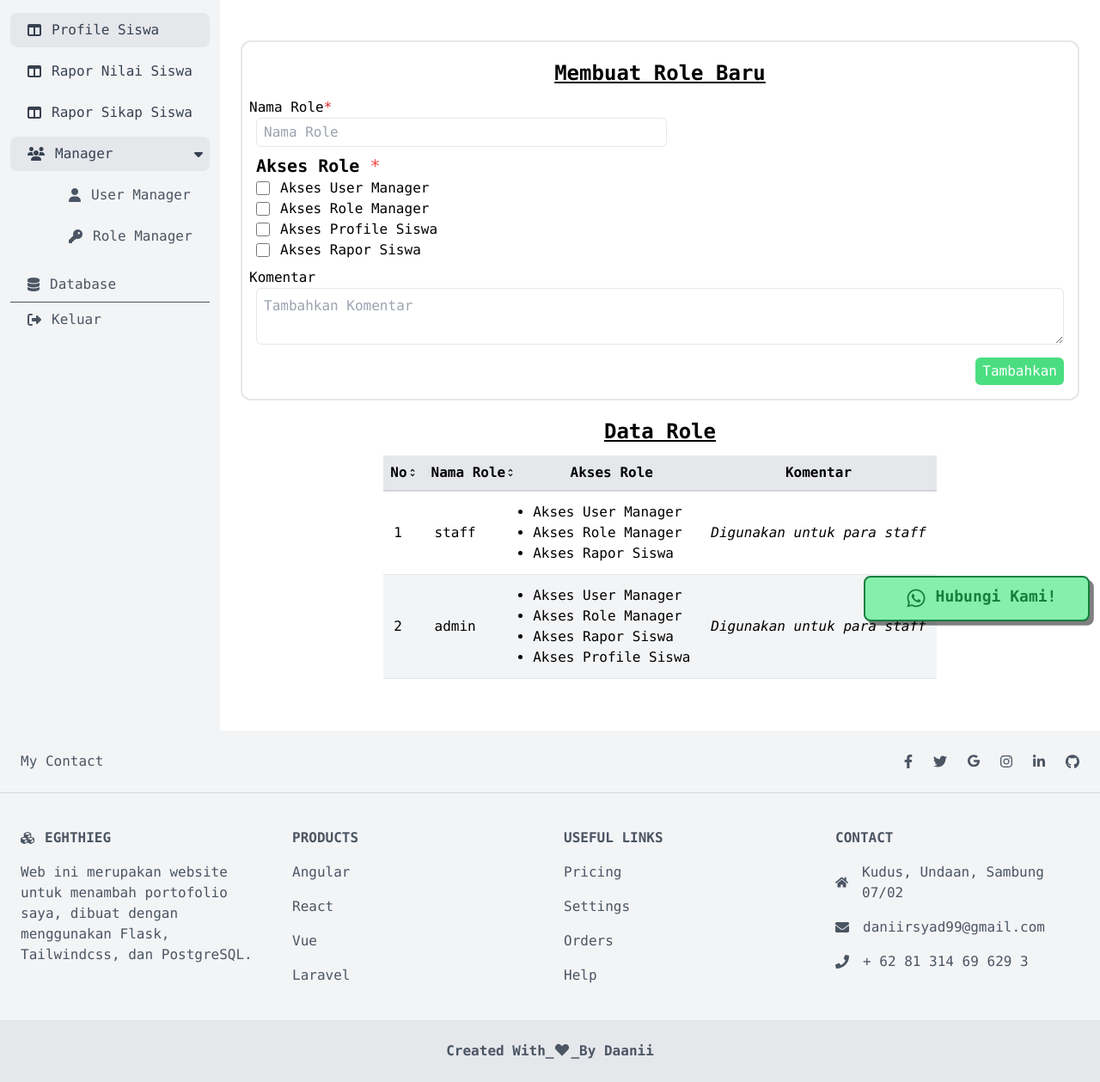
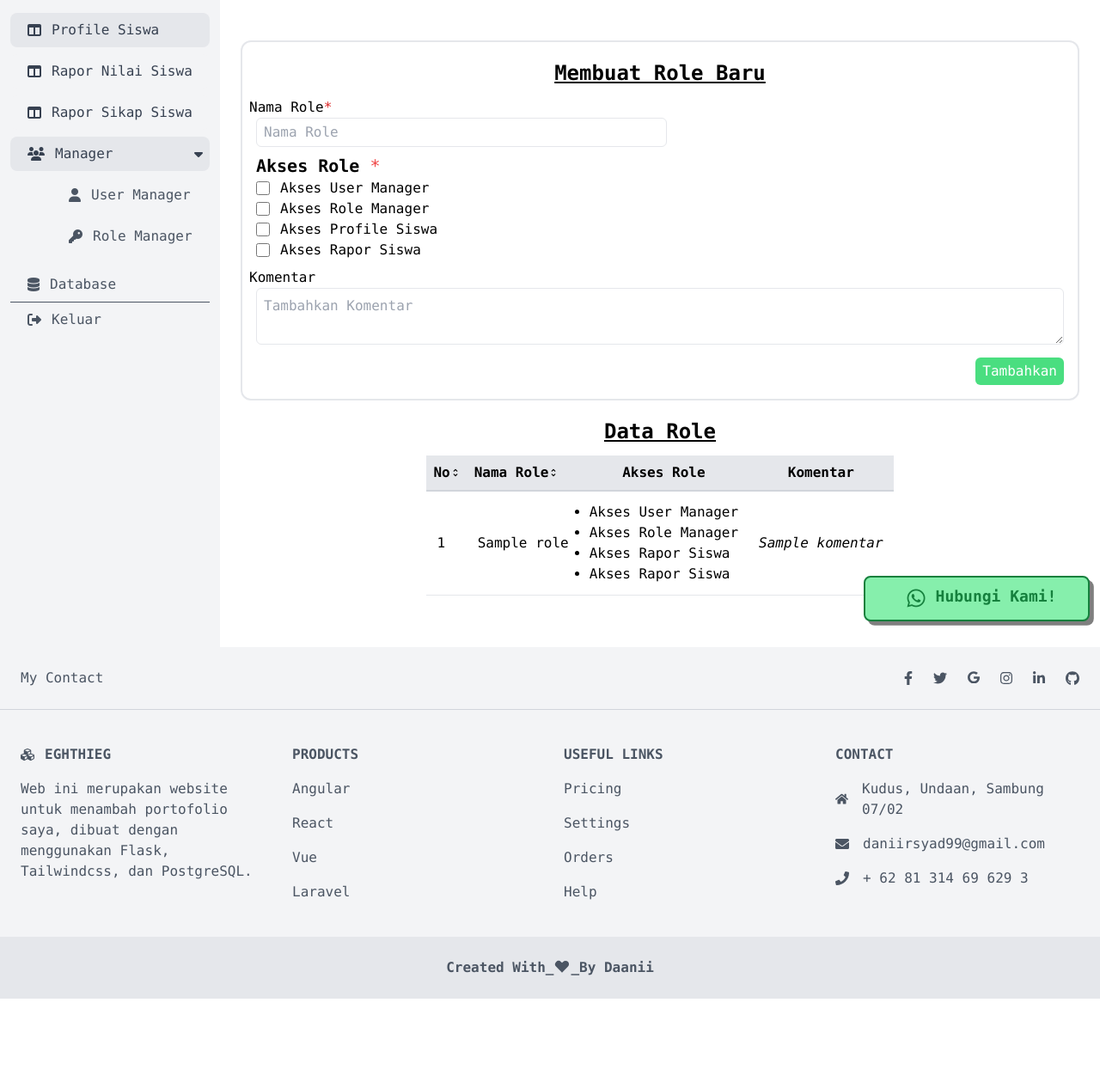
Before and after one commit to daniirsyad/web-data-sekolah, a Flask app: template templates/roleManager.html in a window 1280 px wide. Shown: the part 65-1324 px from the top of the page at 86% size. After the commit the page ends 1227 px from the top, so only its background shows below. Run offline with Flask 2, Linux system fonts and the light colour scheme; the template is opened without the code that fills it: most values are stand-ins (such as "Sample title", 1, 10 or a date in 2020); parts of the project's set-up code (start-up, migrations or seed data) failed here and were passed over; some libraries are stand-ins or nearby versions.

Commit message:
Mengaktifkan halaman RoleManager dan mengimplementasikannya di halaman lainnya

```diff
--- a/app.py
+++ b/app.py
@@ -29,7 +29,6 @@ def setListSemester(nis):
     for x in dataList:
         if x.semester in dataSemester:
             dataSemester.remove(x.semester)
-    print(dataSemester)
     return dataSemester
 
 
@@ -273,7 +272,8 @@ def raporSikapSiswa():
 def userManager():
     if 'username' in session:
         dataUser = models.User.select()
-        return render_template("accountManager.html", icon=icon, title="User Manager", data=dataUser)
+        dataRole = models.Role.select()
+        return render_template("accountManager.html", icon=icon, title="User Manager", data=dataUser, dataRole=dataRole)
     return redirect(url_for("login"))
 
 
@@ -351,10 +351,22 @@ def getUser(username):
 # Halaman Role Manager
 
 
-@app.route("/rolemanager", methods=["GET"])
+@app.route("/rolemanager", methods=["GET", "POST"])
 def roleManager():
     if 'username' in session:
-        return render_template("roleManager.html", icon=icon, title="Role Manager")
+        if request.method == 'POST':
+            fnama = request.form.get("namaRole")
+            fusermanager = request.form.get("usermanager") or '0'
+            frolemanager = request.form.get("rolemanager") or '0'
+            fprofilesiswa = request.form.get("profilesiswa") or '0'
+            fraporsiswa = request.form.get("raporsiswa") or '0'
+            fkomentar = request.form.get("komentar")
+
+            models.Role.create(nama=fnama, usermanager=fusermanager, rolemanager=frolemanager,
+                               profilemanager=fprofilesiswa, raporsiswa=fraporsiswa, komentar=fkomentar)
+            return redirect(url_for("roleManager"))
+        dataRole = models.Role.select()
+        return render_template("roleManager.html", icon=icon, title="Role Manager", dataRole=dataRole)
     return redirect(url_for("login"))
 # End Halaman Role Manager
 
--- a/static/css/main.css
+++ b/static/css/main.css
@@ -891,6 +891,10 @@ Ensure the default browser behavior of the `hidden` attribute.
   max-width: 24rem;
 }
 
+.max-w-xl {
+  max-width: 36rem;
+}
+
 .flex-1 {
   flex: 1 1 0%;
 }
@@ -1554,6 +1558,10 @@ Ensure the default browser behavior of the `hidden` attribute.
 
 .ring-opacity-5 {
   --tw-ring-opacity: 0.05;
+}
+
+.filter {
+  filter: var(--tw-blur) var(--tw-brightness) var(--tw-contrast) var(--tw-grayscale) var(--tw-hue-rotate) var(--tw-invert) var(--tw-saturate) var(--tw-sepia) var(--tw-drop-shadow);
 }
 
 .transition-all {
--- a/templates/modalEditUser.html
+++ b/templates/modalEditUser.html
@@ -33,8 +33,9 @@
                   id="role"
                   class="ml-2 w-full rounded-md bg-gray-100 py-1 px-2 outline-none"
                 >
-                  <option value="user">User</option>
-                  <option value="admin">Admin</option>
+                  {% for role in dataRole %}
+                  <option value="{{ role.nama }}">{{ role.nama }}</option>
+                  {% endfor %}
                 </select>
               </div>
               <div class="mb-2 w-11/12">
--- a/templates/roleManager.html
+++ b/templates/roleManager.html
@@ -5,7 +5,7 @@
       <h2 class="text-2xl font-semibold underline my-3">Membuat Role Baru</h2>
     </div>
     <div>
-      <form action="">
+      <form action="/rolemanager" method="POST">
         <div class="">
           <div class="w-1/2">
             <label
@@ -137,35 +137,35 @@
               <th class="p-2">Komentar</th>
             </tr>
           </thead>
+          {% for role in dataRole %}
           <tr class="border-t even:bg-gray-100">
-            <td class="p-3">1</td>
-            <td class="p-3">staff</td>
+            <td class="p-3">{{ loop.index }}</td>
+            <td class="p-3">{{ role.nama }}</td>
             <td class="p-3">
-              <ul class="list-outside list-disc">
-                <li>Akses User Manager</li>
-                <li>Akses Role Manager</li>
-                <li>Akses Rapor Siswa</li>
+              <ul class="list-outside list-disc" id="listAkses">
+                <li data-value="{{ role.usermanager }}">Akses User Manager</li>
+                <li data-value="{{ role.rolemanager }}">Akses Role Manager</li>
+                <li data-value="{{ role.raporsiswa }}">Akses Rapor Siswa</li>
+                <li data-value="{{ role.raporsiswa }}">Akses Rapor Siswa</li>
               </ul>
             </td>
-            <td class="p-3 italic">Digunakan untuk para staff</td>
+            <td class="p-3 italic max-w-xl"><p>{{ role.komentar }}</p></td>
           </tr>
-          <tr class="border-t even:bg-gray-100">
-            <td class="p-3">2</td>
-            <td class="p-3">admin</td>
-            <td class="p-3">
-              <ul class="list-outside list-disc">
-                <li>Akses User Manager</li>
-                <li>Akses Role Manager</li>
-                <li>Akses Rapor Siswa</li>
-                <li>Akses Profile Siswa</li>
-              </ul>
-            </td>
-            <td class="p-3 italic">Digunakan untuk para staff</td>
-          </tr>
+          {% endfor %}
         </table>
       </div>
     </div>
   </div>
 </div>
-
+<script>
+  $(document).ready(function () {
+    $("#listAkses li").each(function () {
+      $(this)
+        .filter(function () {
+          return $(this).data("value") === 0;
+        })
+        .hide();
+    });
+  });
+</script>
 {% endblock %}
```
Also changed, not shown: models.py (+14 -0 lines), templates/accountManager.html (+3 -4 lines).
